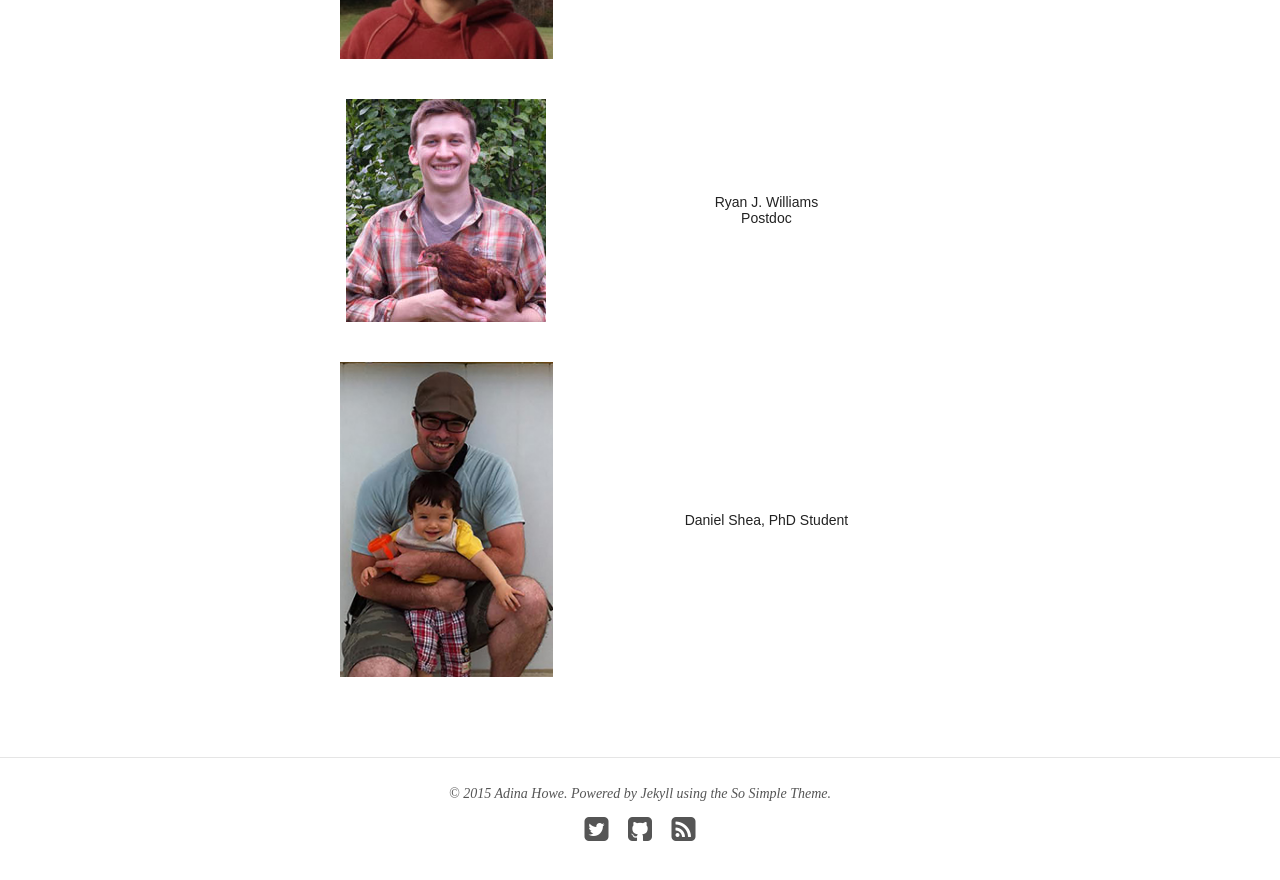
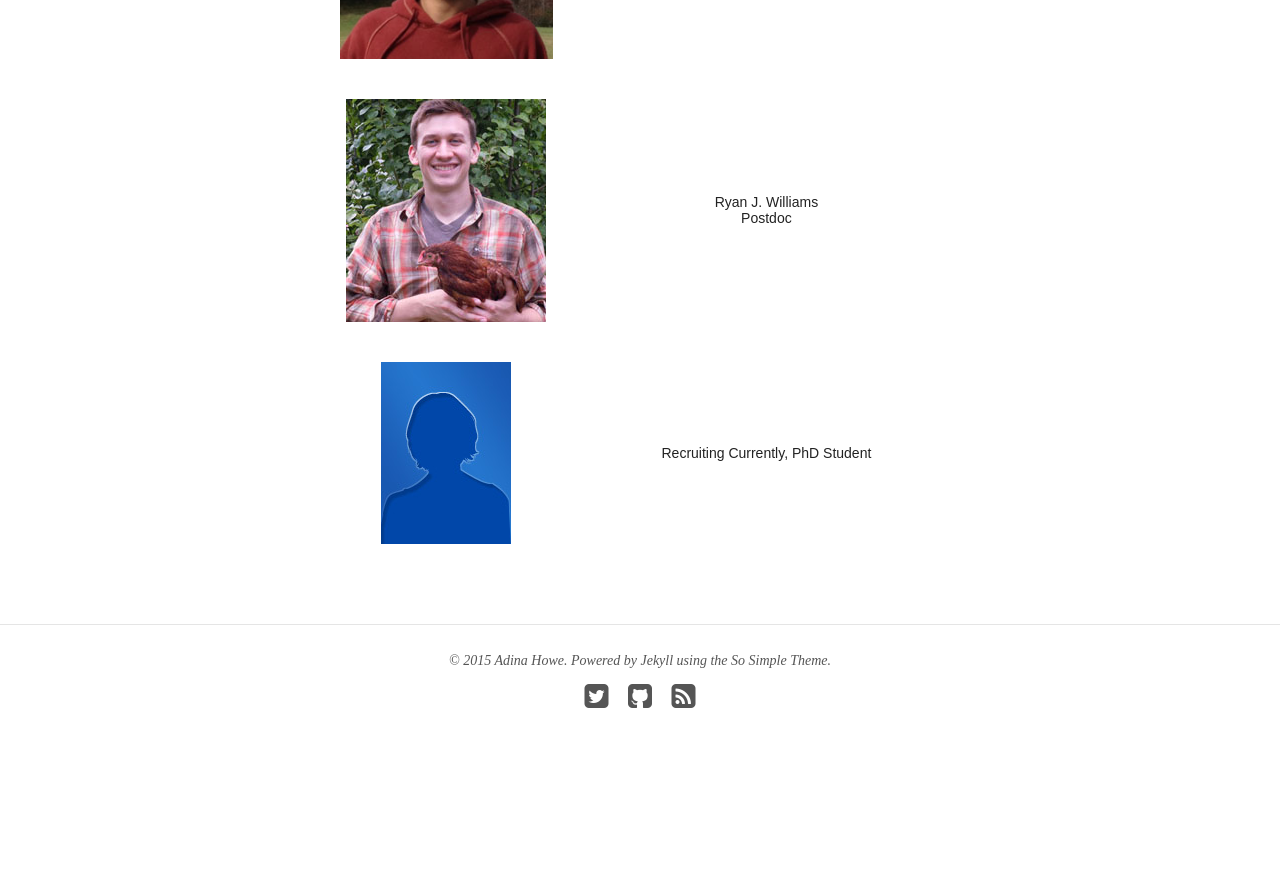
Before and after one commit to germs-lab/germs-lab.github.com-bu, a Jekyll site: the page built from people/index.md, in a window 1280 px wide and 900 px high, scrolled down 1082 px. Shown: the top 880 px of the window. Built offline with Jekyll 4.4.1, drawn with Linux system fonts in a browser that asks for light colours; nearby versions of some CDN libraries; after the commit the page ends 1849 px from its top, so only the background shows below that.

Commit message:
removed grad

```diff
--- a/people/index.md
+++ b/people/index.md
@@ -38,7 +38,7 @@ document.write("<a href='" + "mail" + "to:" + username + "@" + hostname + "'>" +
   </tr>
 
 <tr>
-    <th class="tg-031e"><img src="dan2.jpg" alt="description here" /></th>
-    <th class="tg-031e">Daniel Shea, PhD Student </th>
+    <th class="tg-031e"><img src="bio.jpg" alt="description here" /></th>
+    <th class="tg-031e">Recruiting Currently, PhD Student </th>
   </tr>
 </table>
```
Also changed, not shown: people/dan2.jpg (deleted).
